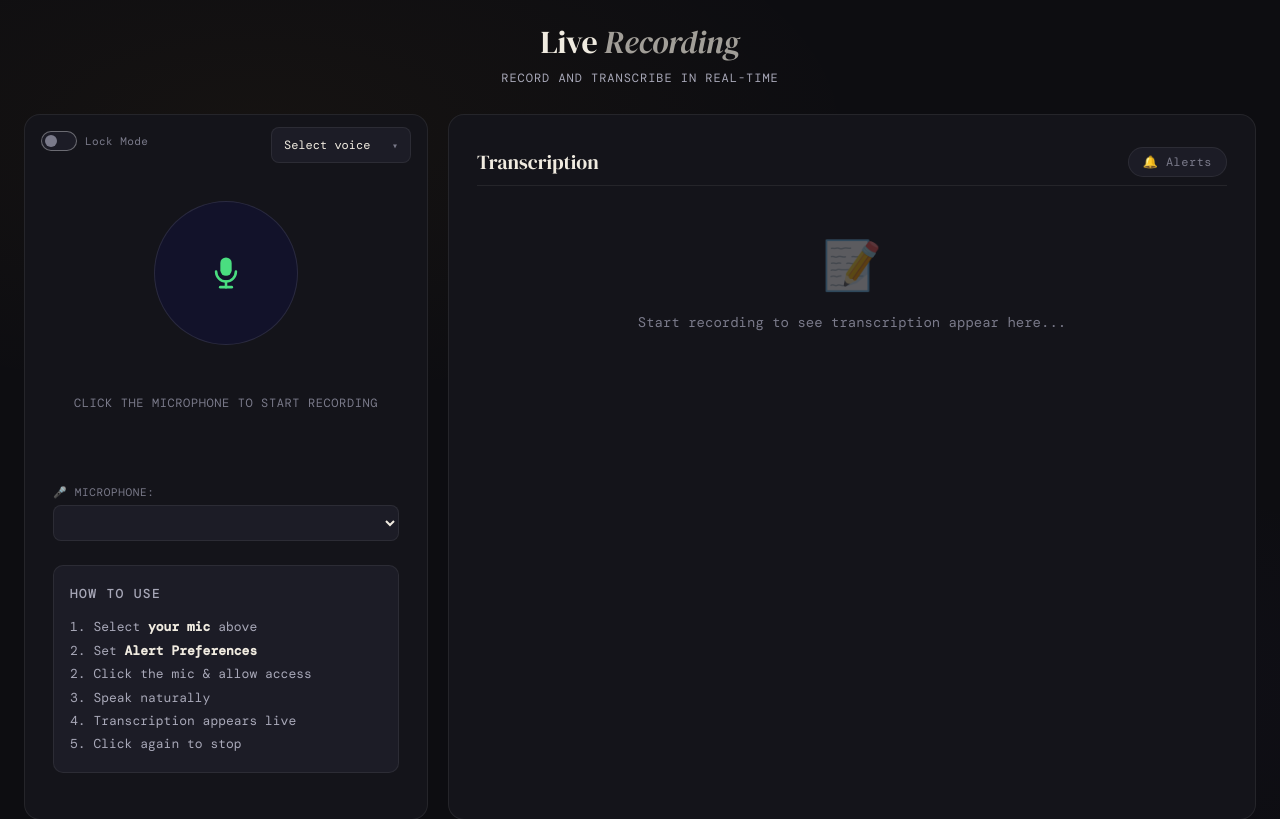
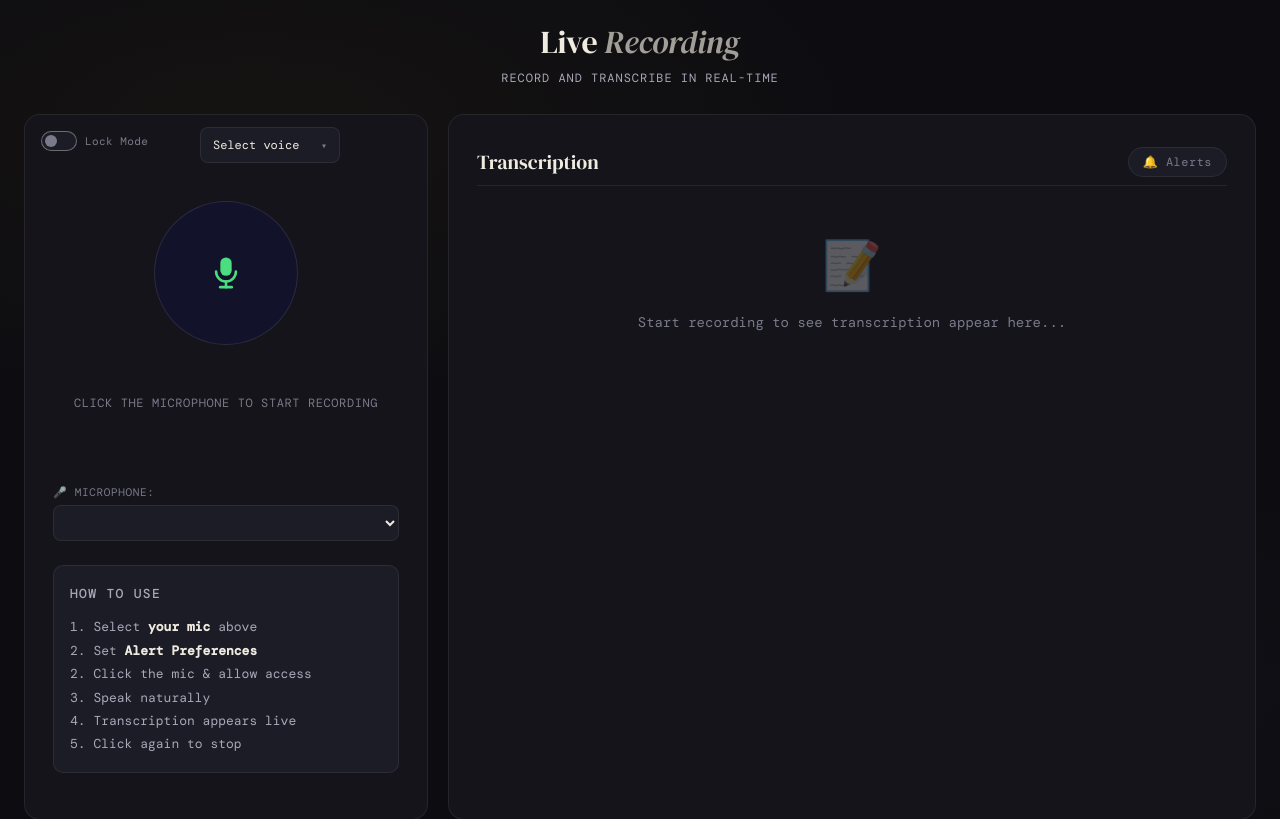
Before and after one commit to codereyinish/ClassRec, a FastAPI app: page /live in a window 1280 px wide. Shown: the part 56-875 px from the top of the page. Run offline with FastAPI, Linux system fonts and the light colour scheme; lists and menus that the app fills with data are empty; some libraries are stand-ins or nearby versions; some web fonts are replaced.

Commit message:
fix(ui): pin voice dropdown next to Lock Mode (left offset, not far-right)

```diff
--- a/static/css/voice-picker.css
+++ b/static/css/voice-picker.css
@@ -1,12 +1,12 @@
 /* Voice Picker — self-contained popup component.
    Reuses base.html design tokens (--bg-surface, --accent, --red, ...). */
 
-/* The dropdown-style trigger on the live page — top-right of the controls card,
-   across from the (absolutely-positioned) Lock Mode toggle. */
+/* The dropdown-style trigger on the live page — pinned just to the right of the
+   (absolutely-positioned, top-left) Lock Mode toggle. */
 .voice-dropdown {
     position: absolute;
     top: 12px;
-    right: 16px;
+    left: 175px;
     display: flex;
     align-items: center;
     justify-content: space-between;
```
